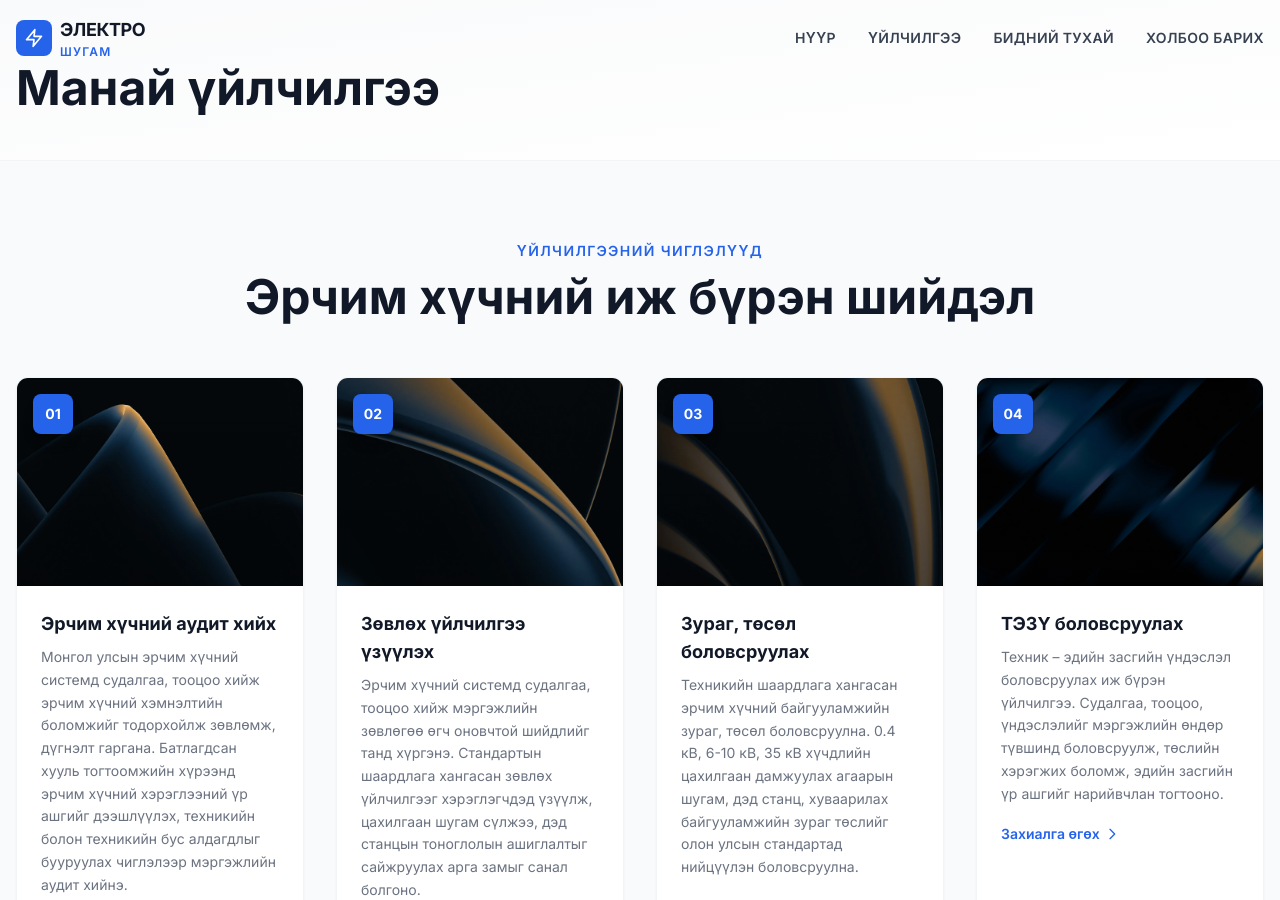
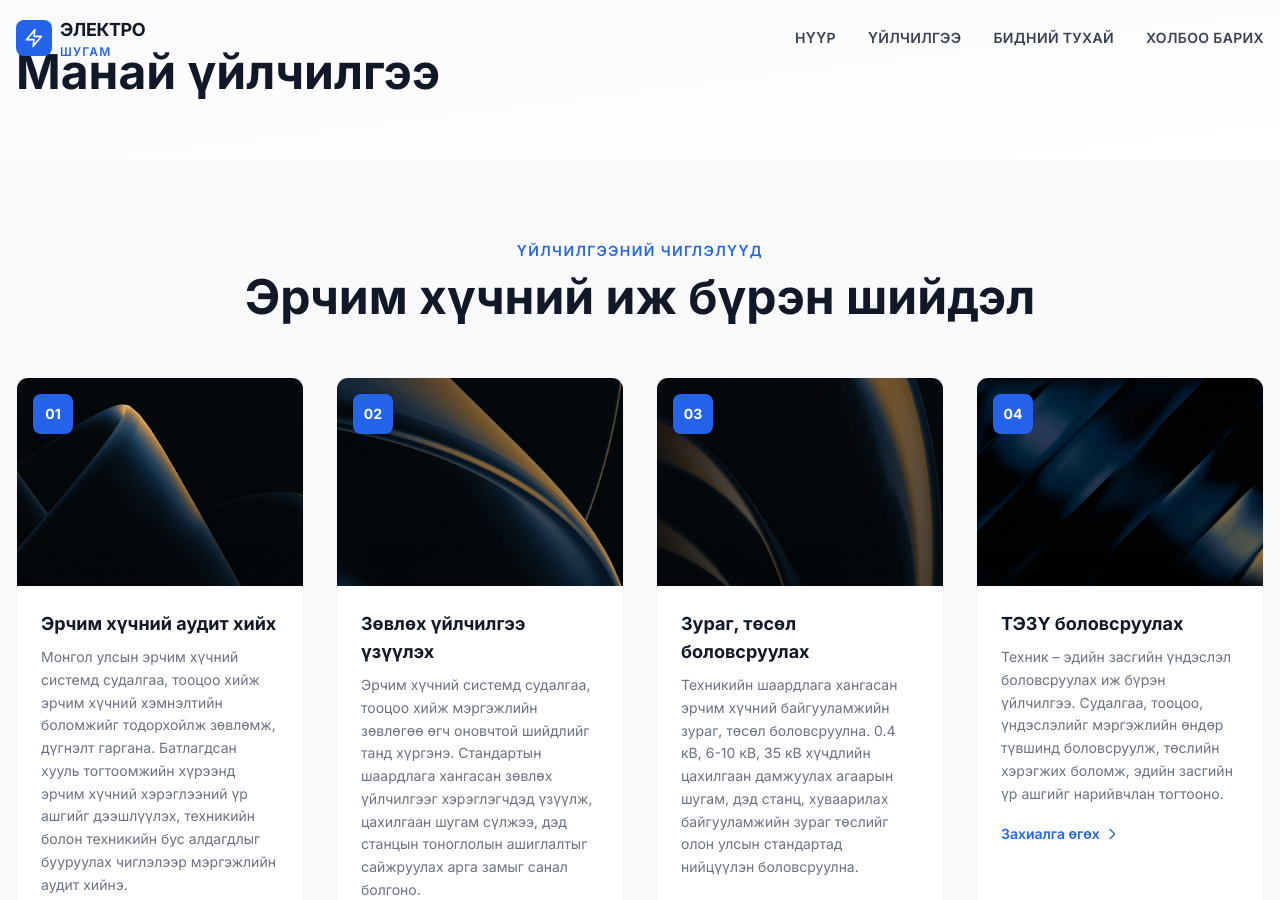
Before and after one commit to electroshugam/electroshugam_web_new, a Jekyll site: the page built from services.html, in a window 1280 px wide and 900 px high. Built offline with Jekyll 4.4.1, drawn with Linux system fonts in a browser that asks for light colours; nearby versions of some CDN libraries.

Commit message:
fig update

```diff
--- a/services.html
+++ b/services.html
@@ -8,7 +8,7 @@
 ---
 
 <!-- Hero: Low Impact -->
-<section class="bg-gradient-to-br from-gray-50 to-white pt-16 pb-8 border-b border-gray-100">
+<section class="bg-gradient-to-br from-gray-50 to-white pt-12 pb-12 border-b border-gray-100">
   <div class="container mx-auto px-4">
     <div class="max-w-3xl">
       <h1 class="text-4xl md:text-5xl font-bold text-gray-900 mb-4">Манай үйлчилгээ</h1>
```
